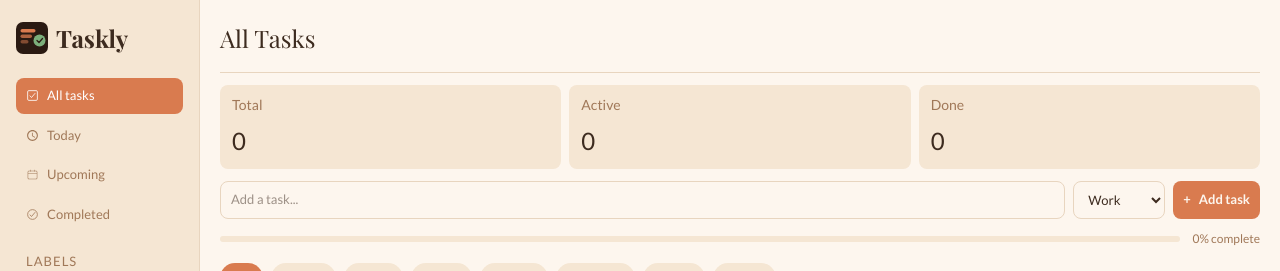
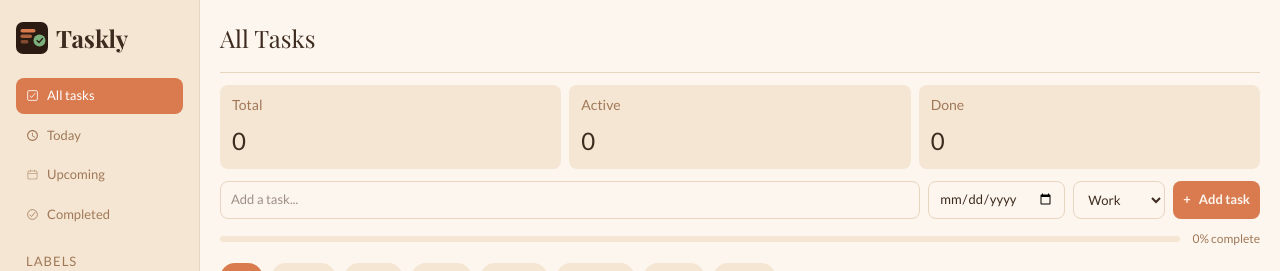
Before and after one commit to MahmudaJahan99/Taskly---Done-Feels-Good, a React (Vite) app: page / in a window 1280 px wide. Shown: the top 271 px of the page. Built offline with nearby package versions, Linux system fonts and the light colour scheme; a web font is replaced by a local one.

Commit message:
date input field added

```diff
--- a/src/components/AddTaskForm/AddTaskForm.jsx
+++ b/src/components/AddTaskForm/AddTaskForm.jsx
@@ -7,22 +7,28 @@ export default function AddTaskForm() {
 
   const [title, setTitle] = useState("");
   const [label, setLabel] = useState("work");
+  const [dueDate, setDueDate] = useState("");
 
   function handleSubmit(e) {
     e.preventDefault();
-
     if (!title.trim()) return;
 
     addTask({
       id: crypto.randomUUID(),
-      title,
+      title: title.trim(),
       label: label.toLowerCase().trim(),
       done: false,
       createdAt: new Date().toISOString(),
+      dueDate: dueDate || null,
     });
 
     setTitle("");
   }
+
+  const today = new Date();
+  const minDate = new Date(today.getTime() - today.getTimezoneOffset() * 60000)
+    .toISOString()
+    .split("T")[0];
 
   return (
     <form onSubmit={handleSubmit} className="flex gap-2 my-3">
@@ -32,13 +38,21 @@ export default function AddTaskForm() {
         value={title}
         onChange={(e) => setTitle(e.target.value)}
         placeholder="Add a task..."
-        className="flex-1"
+        className="flex-1 min-w-40"
+      />
+
+      <input
+        type="date"
+        min={minDate}
+        aria-label="Due date (optional)"
+        value={dueDate}
+        onChange={(e) => setDueDate(e.target.value)}
+        className="text-sm"
       />
 
       <select
         value={label}
-        onChange={(e) => setLabel(e.target.value)}
-      >
+        onChange={(e) => setLabel(e.target.value)}>
         {LABEL_COLORS.map((l) => (
           <option key={l.name} value={l.name}>
             {l.name.charAt(0).toUpperCase() + l.name.slice(1)}
--- a/src/components/Sidebar/Sidebar.jsx
+++ b/src/components/Sidebar/Sidebar.jsx
@@ -13,10 +13,8 @@ export default function Sidebar() {
 
   const allCount = tasks.length;
 
-  const todayCount = tasks.filter(task => {
-    const today = new Date().toDateString();
-    return new Date(task.createdAt).toDateString() === today;
-  }).length;
+  const todayStr = new Date().toLocaleDateString("en-CA");
+  const todayCount = tasks.filter((task) => task.dueDate === todayStr && !task.done).length;
 
   const completedCount = tasks.filter(task => task.done).length;
 
--- a/src/components/TaskItem/TaskItem.jsx
+++ b/src/components/TaskItem/TaskItem.jsx
@@ -3,13 +3,26 @@ import { useState } from 'react'
 import { LABEL_COLORS } from '../../constants/labels'
 import useTaskStore from '../../store/taskStore'
 
+function formatDueDate(dueDate) {
+  if (!dueDate) return null;
+
+  const today = new Date();
+  const due = new Date(dueDate + 'T00:00:00'); // force local time, not UTC
+  const diffDays = Math.round((due - today.setHours(0, 0, 0, 0)) / 86_400_000);
+
+  if (diffDays < 0) return { label: `${Math.abs(diffDays)}d overdue`, color: 'text-red-500' };
+  if (diffDays === 0) return { label: 'Due today', color: 'text-(--color-primary)' };
+  if (diffDays === 1) return { label: 'Due tomorrow', color: 'text-(--color-muted)' };
+  return { label: `Due ${due.toLocaleDateString('en-US', { month: 'short', day: 'numeric' })}`, color: 'text-(--color-muted)' };
+}
+
 export default function TaskItem({ task }) {
   const toggleTask = useTaskStore((s) => s.toggleDone)
   const deleteTask = useTaskStore((s) => s.deleteTask)
-  const editTask   = useTaskStore((s) => s.editTask)
+  const editTask = useTaskStore((s) => s.editTask)
 
   const [editing, setEditing] = useState(false)
-  const [draft, setDraft]     = useState(task.title)
+  const [draft, setDraft] = useState(task.title)
 
   function handleSave() {
     if (draft.trim()) {
@@ -19,7 +32,7 @@ export default function TaskItem({ task }) {
   }
 
   function handleKeyDown(e) {
-    if (e.key === 'Enter')  handleSave()
+    if (e.key === 'Enter') handleSave()
     if (e.key === 'Escape') { setDraft(task.title); setEditing(false) }
   }
 
@@ -55,9 +68,17 @@ export default function TaskItem({ task }) {
           </span>
         )}
 
-        <span className="w-fit text-xs px-2 py-0.5 rounded-full capitalize bg-(--label-bg) text-(--label-text)">
-          {task.label}
-        </span>
+        <div className="flex items-center gap-2 flex-wrap">
+          <span className="w-fit text-xs px-2 py-0.5 rounded-full capitalize bg-(--label-bg) text-(--label-text)">
+            {task.label}
+          </span>
+          {!task.done && (() => {
+            const due = formatDueDate(task.dueDate);
+            return due ? (
+              <span className={`text-xs ${due.color}`}>{due.label}</span>
+            ) : null;
+          })()}
+        </div>
       </div>
 
       {/* Edit — hidden for completed tasks */}
```
